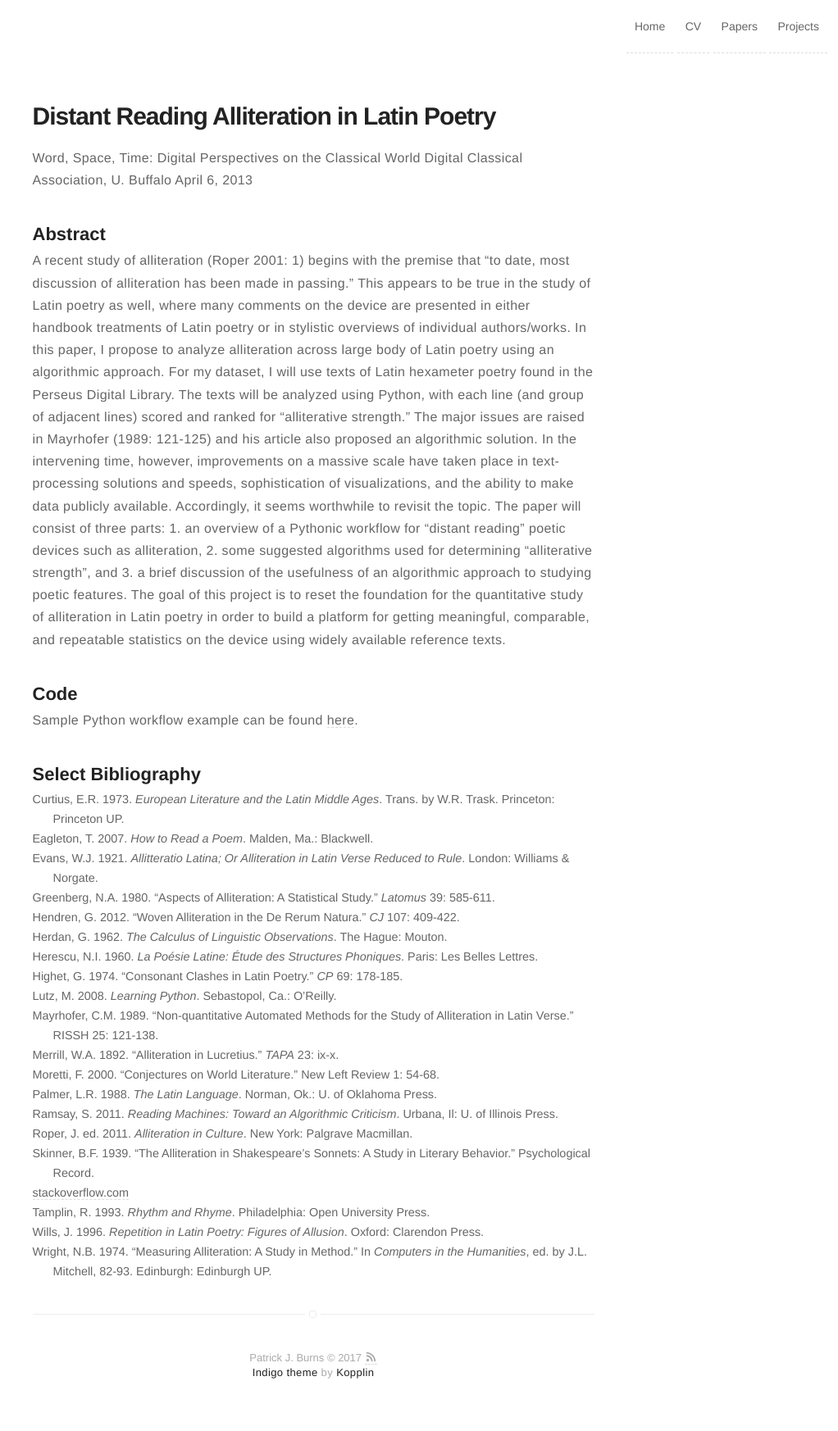
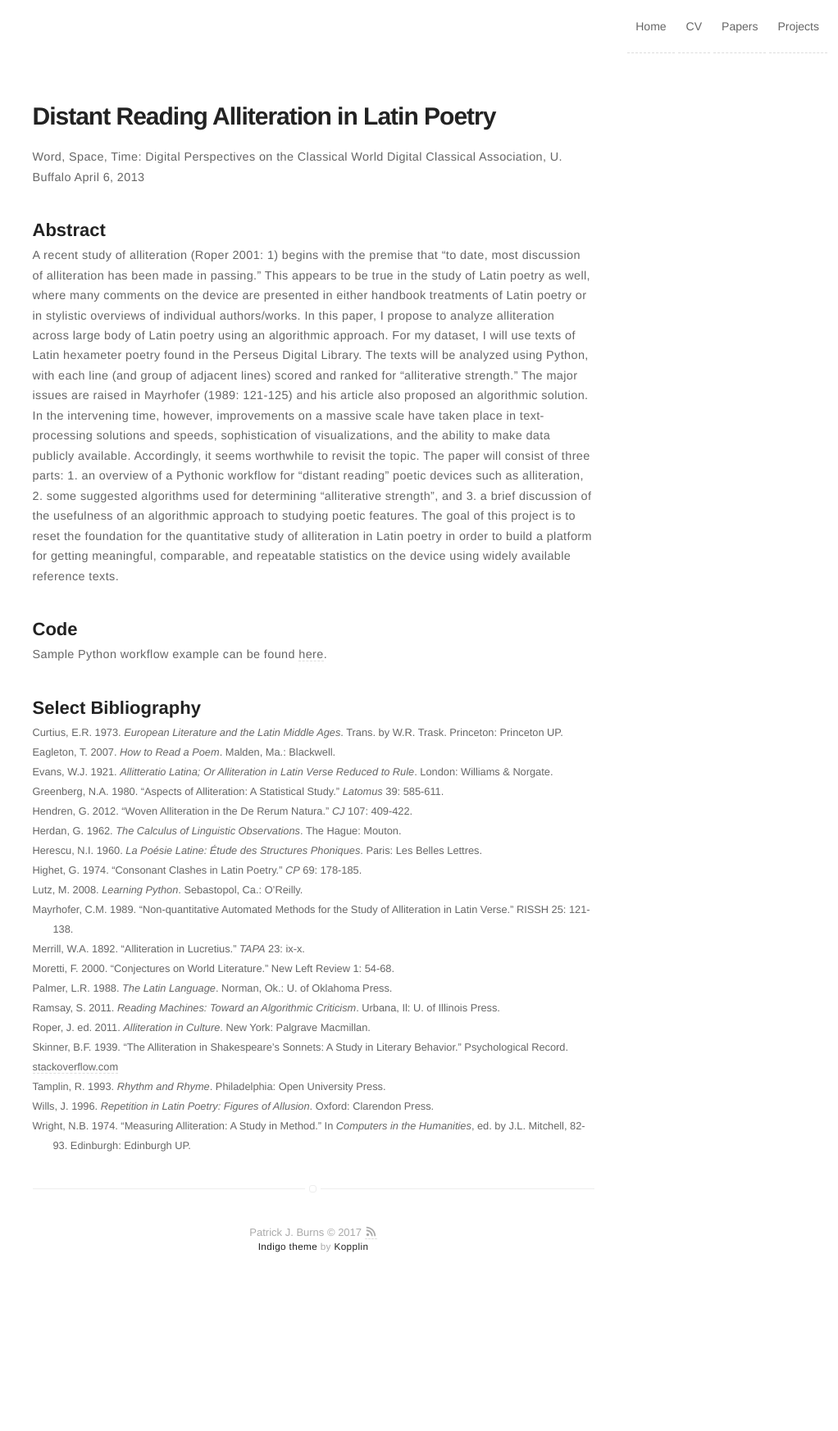
Before and after one commit to diyclassics/diyclassics.github.io, a Jekyll site: the page built from _posts/2013-04-06-distant-reading-alliteration-in-latin-poetry.markdown, in a window 1280 px wide. Shown: the whole page at 82% size, without its empty margins (258-1280 px from the left). Built offline with Jekyll 4.4.1, drawn with Linux system fonts in a browser that asks for light colours; after the commit the page ends 1591 px from its top, so only the background shows below that.

Commit message:
Make text smaller on posts

```diff
--- a/_sass/pages/post.sass
+++ b/_sass/pages/post.sass
@@ -63,13 +63,14 @@
         list-style: none
         text-indent: -25px
         padding-left: 25px
-        font-size: 90%
+        font-size: 80%
 
     > .paper-section-heading
         margin-bottom: 5px
 
     p, ul
         margin-top: 0px
+        font-size: 90%
 
     a
         color: #666
```
